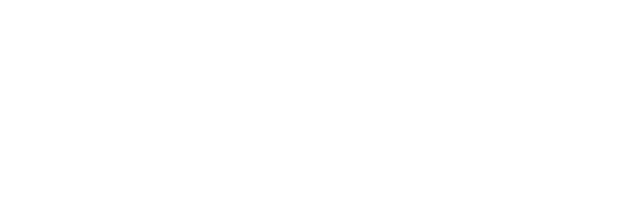
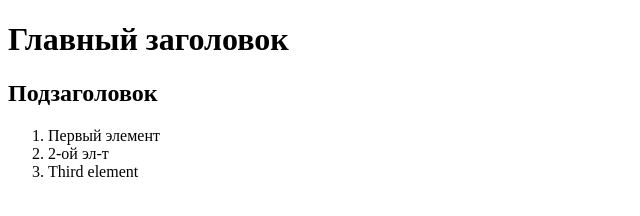
Before and after one commit to YUURS/task-html, a website: page src/index.html in a window 1280 px wide. Shown: the whole page, without its empty margins (0-640 px from the left). Drawn offline with Linux system fonts and the light colour scheme.

Commit message:
Задание по HTML

```diff
--- a/src/index.html
+++ b/src/index.html
@@ -3,5 +3,17 @@
     <head>
         <title>HTML</title>
     </head>
-    <body></body>
+    <body>
+        <h1>
+            Главный заголовок
+        </h1>
+        <h2>
+            Подзаголовок
+        </h2>
+        <ol>
+            <li>Первый элемент</li>
+            <li>2-ой эл-т</li>
+            <li>Third element</li>
+        </ol>
+    </body>
 </html>
```
